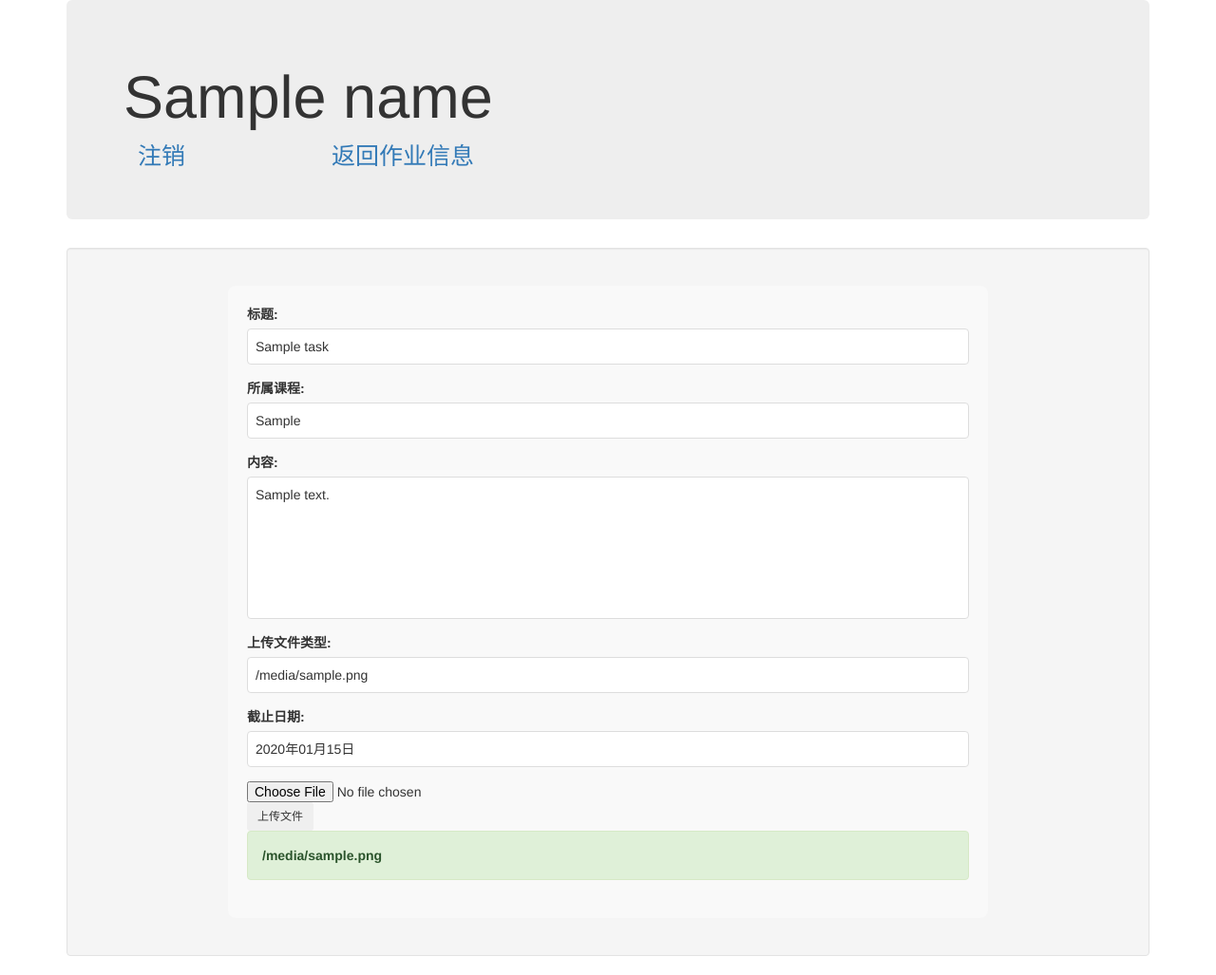
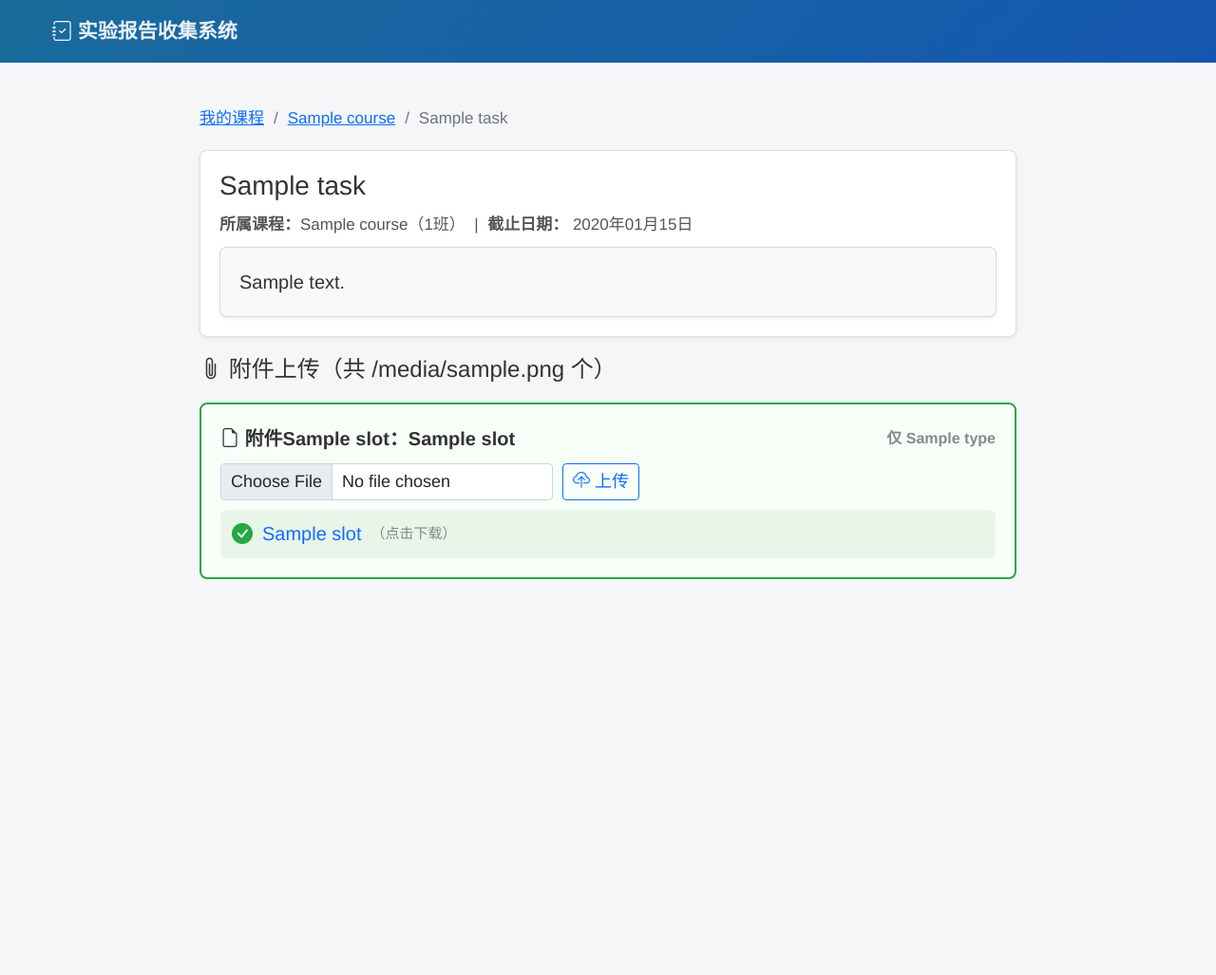
Before and after one commit to szdmgy/mycourse, a Django app: template mycourse/mycourse/templates/studentSubmit.html in a window 1280 px wide. Shown: the whole page at 95% size. After the commit the page ends 610 px from the top, so only its background shows below. Run offline with Django 3.2, Linux system fonts and the light colour scheme; the template is opened without the code that fills it: most values are stand-ins (such as "Sample title", 1, 10 or a date in 2020); some libraries are stand-ins or nearby versions.

Commit message:
Phase 6: Student-side pages - inherit base.html, multi-slot upload, status badges
- studentCourseList.html: card layout with course info and task count badge
- studentTaskList.html: 5-state status badges (submitted/partial/pending/delay/overdue)
- studentSubmit.html: multi-slot upload areas, per-slot upload button and download link
- Upload JS: uploadSlot(taskId, slot) sends slot param to backend
- All 3 templates now inherit base.html with Bootstrap 5 + global.css

Co-authored-by: Cursor <cursoragent@cursor.com>

```diff
--- a/mycourse/mycourse/templates/studentSubmit.html
+++ b/mycourse/mycourse/templates/studentSubmit.html
@@ -1,156 +1,123 @@
-<!DOCTYPE html>
-<html lang="zh-CN">
-<head>
-    <meta charset="UTF-8">
-    <meta name="viewport" content="width=device-width, initial-scale=1, shrink-to-fit=no">
-    <title>提交作业</title>
+{% extends "base.html" %}
 {% load static %}
-    <link href="{% static 'css/teacherTasks.css' %}" rel="stylesheet"/>
+{% block title %}提交作业 - {{ task.title }}{% endblock %}
+{% block nav_stu_courses %}active{% endblock %}
 
-    <link rel="stylesheet" href="{% static 'css/bootstrap.css' %}">
-    <!-- jQuery文件。务必在bootstrap.min.js 之前引入 -->
-    <script src="{% static 'js/jquery.min.js' %}"></script>
-    <!-- bootstrap.bundle.min.js 用于弹窗、提示、下拉菜单，包含了 popper.min.js -->
-    <script src="{% static 'js/popper.min.js' %}"></script>
-    <!-- 最新的 Bootstrap 核心 JavaScript 文件 -->
-    <script src="{% static 'js/bootstrap.min.js' %}"></script>
-    {# 为全选、全不选、下载作业绑定事件  #}
-    <script type="text/javascript" src="{% static 'js/teacherTasks.js' %}"></script>
+{% block extra_css %}
 <style>
-    .task-detail-container {
-        max-width: 800px;
-        margin: 20px auto;
-        padding: 20px;
-        background: #f9f9f9;
-        border-radius: 8px;
-    }
+  .task-container { max-width: 860px; margin: 0 auto; }
+  .slot-card { border: 2px dashed #dee2e6; border-radius: 8px; padding: 20px; margin-bottom: 15px; transition: border-color .2s; }
+  .slot-card:hover { border-color: #1a6b9b; }
+  .slot-card.uploaded { border-color: #28a745; border-style: solid; background: #f8fff8; }
+  .slot-header { font-weight: 600; margin-bottom: 10px; }
+  .slot-type { font-size: .8rem; color: #888; }
+  .uploaded-file { display: flex; align-items: center; gap: 10px; padding: 8px 12px; background: #e8f5e9; border-radius: 6px; margin-top: 10px; }
+  .uploaded-file i { color: #28a745; font-size: 1.1rem; }
+</style>
+{% endblock %}
 
-    .task-field {
-        margin-bottom: 15px;
-    }
+{% block content %}
+<div class="task-container">
+  <nav aria-label="breadcrumb" class="mb-3">
+    <ol class="breadcrumb" style="font-size:.85rem;">
+      <li class="breadcrumb-item"><a href="{% url 'studentCourseList' %}">我的课程</a></li>
+      <li class="breadcrumb-item"><a href="{% url 'studentCourse' course.courseTerm course.courseName course.classNumber %}">{{ course.courseName }}</a></li>
+      <li class="breadcrumb-item active">{{ task.title }}</li>
+    </ol>
+  </nav>
 
-    .task-field label {
-        font-weight: bold;
-        display: block;
-        margin-bottom: 5px;
-    }
+  <div class="card mb-3">
+    <div class="card-body">
+      <h2 class="card-title mb-2">{{ task.title }}</h2>
+      <div class="mb-2" style="font-size:.85rem; color:#555;">
+        <strong>所属课程：</strong>{{ course.courseName }}（{{ course.classNumber }}班）
+        &nbsp;|&nbsp;
+        <strong>截止日期：</strong>
+        <span {% if task.deadline < today %}style="color:#dc3545;"{% endif %}>
+          {{ task.deadline|date:"Y年m月d日" }}
+        </span>
+      </div>
+      <div class="card p-3 mb-0" style="background:#f8f9fa; white-space:pre-wrap;">{{ task.content }}</div>
+    </div>
+  </div>
 
-    .readonly-field {
-        padding: 8px;
-        background: white;
-        border: 1px solid #ddd;
-        border-radius: 4px;
-    }
+  <h3 class="mb-3"><i class="bi bi-paperclip"></i> 附件上传（共 {{ task.maxFiles }} 个）</h3>
 
-    .content-box {
-        min-height: 150px;
-    }
+  {% for slot in slots %}
+  <div class="slot-card {% if slot.fileId %}uploaded{% endif %}" id="slot-card-{{ slot.slot }}">
+    <div class="d-flex justify-content-between align-items-center slot-header">
+      <span>
+        <i class="bi bi-file-earmark"></i> 附件{{ slot.slot }}：{{ slot.name }}
+      </span>
+      <span class="slot-type">
+        {% if slot.type == '*' %}不限类型{% else %}仅 {{ slot.type }}{% endif %}
+      </span>
+    </div>
 
-    .text-success {
-        color: #28a745;
-    }
+    <form id="upload-form-{{ slot.slot }}" class="d-flex align-items-center gap-2 flex-wrap">
+      {% csrf_token %}
+      <input type="file" name="file" id="file-{{ slot.slot }}" class="form-control form-control-sm"
+             style="max-width:350px;"
+             {% if slot.type != '*' %}accept="{{ slot.type }}"{% endif %}>
+      <button type="button" class="btn btn-outline-primary btn-sm"
+              onclick="uploadSlot({{ task.id }}, {{ slot.slot }})">
+        <i class="bi bi-cloud-upload"></i> 上传
+      </button>
+    </form>
 
-    .text-muted {
-        color: #6c757d;
-    }
-
-
-</style>
-
-</head>
-<body>
-<div class="container">
-     <!-- 欢迎语句和注销 -->
-    <div class="jumbotron ">
-        <h1>{{ name }}</h1>
-        <a href="{% url 'logout' %}" id="logout"> 注销</a>
-        <a href="{% url 'studentCourse' course.courseTerm course.courseName course.classNumber %}" id="courseList-a"> 返回作业信息 </a>
+    <div id="status-{{ slot.slot }}">
+      {% if slot.fileId %}
+        <div class="uploaded-file">
+          <i class="bi bi-check-circle-fill"></i>
+          <a href="{% url 'download_homework_file' slot.fileId %}" class="text-decoration-none">
+            {{ slot.originalName }}
+          </a>
+          <span style="font-size:.75rem; color:#888;">（点击下载）</span>
+        </div>
+      {% else %}
+        <div class="mt-2" style="font-size:.85rem; color:#999;">
+          <i class="bi bi-info-circle"></i> 尚未上传
+        </div>
+      {% endif %}
+    </div>
+  </div>
+  {% endfor %}
 
 </div>
-    <div class="courseList-div well">
+{% endblock %}
 
-        <div class="task-detail-container">
-            <!--h2>作业详情 (只读)</h2-->
+{% block extra_js %}
+<script>
+function uploadSlot(taskId, slot) {
+  var fileInput = document.getElementById('file-' + slot);
+  if (!fileInput.files.length) {
+    alert('请先选择文件');
+    return;
+  }
+  var form = document.getElementById('upload-form-' + slot);
+  var formData = new FormData(form);
+  formData.append('taskId', taskId);
+  formData.append('slot', slot);
 
-            <div class="task-field">
-                <label>标题:</label>
-                <div class="readonly-field">{{ task.title }}</div>
-            </div>
-
-            <div class="task-field">
-                <label>所属课程:</label>
-                <div class="readonly-field">{{ task.courseBelongTo }}</div>
-            </div>
-
-            <div class="task-field">
-                <label>内容:</label>
-                <div class="readonly-field content-box">{{ task.content|linebreaks }}</div>
-            </div>
-
-            <div class="task-field">
-                <label>上传文件类型:</label>
-                <div class="readonly-field">{{ task.uploadFileType }}</div>
-            </div>
-
-            <div class="task-field">
-                <label>截止日期:</label>
-                <div class="readonly-field">{{ task.deadline|date:"Y年m月d日" }}</div>
-            </div>
-
-            <div class="upload-div">
-                <form id="file{{ task.id }}" >
-                    {% csrf_token %}
-
-                     <input type="file" name="file" id="file" class="fileInput" accept="{{ task.uploadFileType }}"  />
-
-                    <input type="button" value="上传文件" class="btn btn btn-outline-secondary btn-sm" onclick="Upload_file({{ task.id }})">
-                </form>
-        </div>
-
-            <div class="notice-div">
-            {% if filePath == 'False' %}
-                <div class="alert alert-danger" role="alert"><span class="alert-link">你还未提交作业!!!!!</span></div>
-            {% else %}
-                <div class="alert alert-success" role="alert"><a class="alert-link" href="{% url 'download_file' %}?url={{ filePath }}&task={{ task.id }}">{{ filePath }}</a></div>
-            {% endif %}
-        </div>
-
-        </div>
-
-    </div>
-
-
-</div>
-</body>
-
-<script type="text/javascript">
-     function Upload_file(id) {
-    console.log("文件开始上传！");
-    var fileForm = '#file' + id;
-    var formData = new FormData($(fileForm)[0]);
-    formData.append('taskId', id);
   $.ajax({
-        url: '{% url 'upload_file' %}',
+    url: '{% url "upload_file" %}',
     type: 'POST',
     data: formData,
-        async:false,
     cache: false,
     contentType: false,
     processData: false,
-        success: function (data) {
-            if (data === 'YES'){
-                alert("文件上传成功！");
+    success: function(data) {
+      if (data === 'YES') {
+        alert('附件' + slot + ' 上传成功！');
         window.location.reload();
       } else {
-                alert('Upload Error')
+        alert(data || '上传失败');
       }
     },
-        error: function (data) {
-            alert('上传格式失败！请检查文件格式！');
-            console.log(data);
+    error: function() {
+      alert('上传失败，请检查文件格式！');
     }
   });
 }
 </script>
-
-</html>
+{% endblock %}
```
Also changed, not shown: mycourse/mycourse/templates/studentCourseList.html (+36 -47 lines), mycourse/mycourse/templates/studentTaskList.html (+66 -64 lines), 当前工作状态.md (+14 -10 lines). Lines whose indentation alone changed are shown as unchanged.
